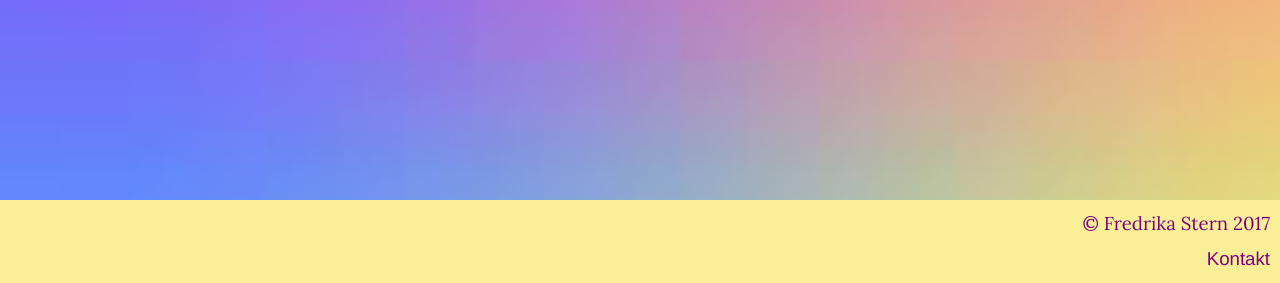
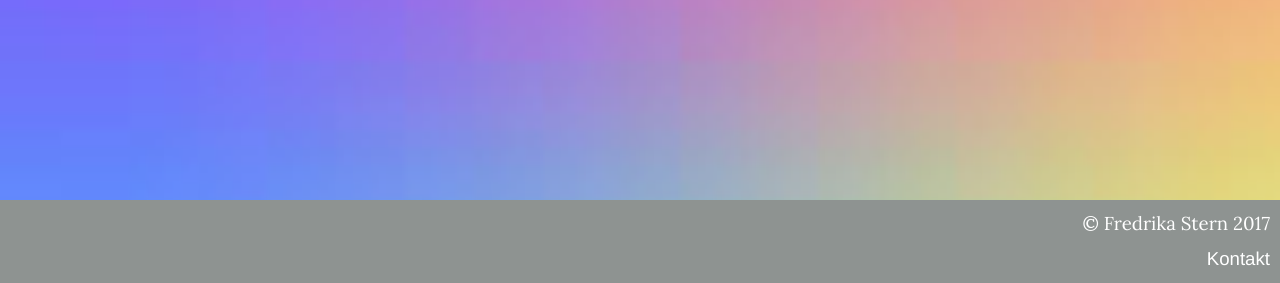
Before and after one commit to FreddieStern/Quizproject, a Django app: page / in a window 1280 px wide. Shown: the part 517-800 px from the top of the page. Run offline with Django 3.2, Linux system fonts and the light colour scheme; data that the repository does not hold is empty; some libraries are stand-ins or nearby versions.

Commit message:
#15 Footer changes

```diff
--- a/static/quizstyle.css
+++ b/static/quizstyle.css
@@ -189,7 +189,7 @@ outline: none !important;
  bottom: 0;
  left: 0;
  padding: 1rem;
- background-color: rgb(250, 239, 150);
+ background-color: #8e9391;
  text-align: right;
  font: Helvetica;
  font-size: 14pt;
@@ -197,14 +197,14 @@ outline: none !important;
 
 .footer a {
     text-align: right;
- 	  color: purple;
+ 	  color: white;
     font: Helvetica;
     font-size: 14pt;
 }
 
 .footer p {
     text-align: right;
- 	  color: purple;
+ 	  color: white;
     font: Helvetica;
     font-size: 14pt;
 }
```
